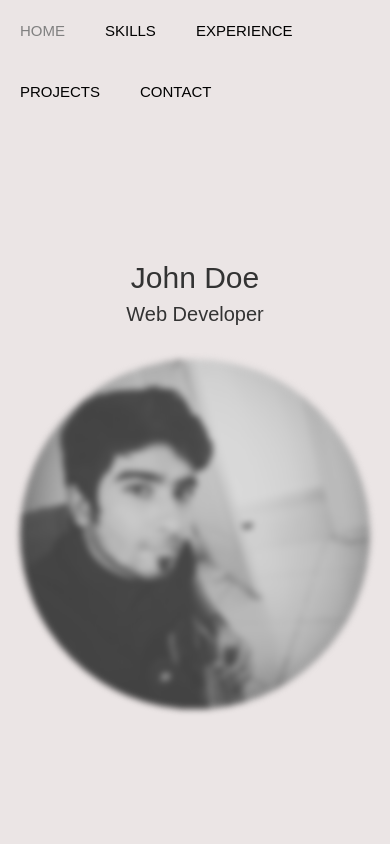
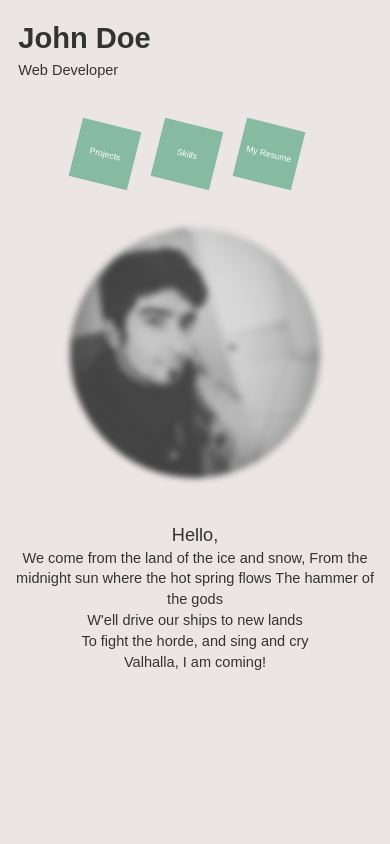
Before and after one commit to batradeepanshu/resume-web, a React (Create React App) app: page / in a window 390 px wide. Shown: the top 844 px of the page. Built offline with nearby package versions, Linux system fonts and the light colour scheme; a web font is replaced by a local one.

Commit message:
responsive

```diff
--- a/src/components/Header.js
+++ b/src/components/Header.js
@@ -1,8 +1,8 @@
-import React from 'react';
-import { Link } from 'react-router-dom';
+import React,{Component} from 'react';
+import { Link,withRouter } from 'react-router-dom';
 import '../stylesheet/Header.css'
 
- const Header=(props)=>{
+ export const Header=(props)=>{
    return (
      <div className='header-wrapper clearfix' ref={props.heightRef}>
        <ul>
@@ -15,4 +15,18 @@ import '../stylesheet/Header.css'
      </div>
    )
  };
- export default Header;
+ class ResponsiveHeader extends Component{
+   render(){
+     return (
+       <div className='responsive-header'>
+        {this.props.history.location.pathname=='/' && (
+          <React.Fragment>
+          <div className='name-head'>John Doe</div>
+          <div className='role-head'>Web Developer</div>
+        </React.Fragment>
+        )}
+       </div>
+     );
+   }
+ }
+ export default withRouter(ResponsiveHeader)
--- a/src/components/Home.js
+++ b/src/components/Home.js
@@ -25,15 +25,32 @@ class Home extends Component{
         imageElements[i].addEventListener("load", this.onImageLoad.bind(this));
       }
   }
+  calculateHeight(homeHeight){
+    let height =(window.innerWidth>480?
+      (window.innerWidth>935?homeHeight:(homeHeight*.9)):'auto');
+      return height;
+  }
 
   render(){
     const {homeHeight,setPage}=this.props;
     return (
       <React.Fragment>
       {this.state.loading && <Loader height={this.props.homeHeight}/>}
-      <div className={'home-wrap transition-item '+(this.state.loading?'hide':'')} style={{height:homeHeight}}>
-        <div className='left-section col-md-6'>
-          <div className='me-container'>
+      <div className={'home-wrap transition-item '+(this.state.loading?'hide':'')} style={{height:this.calculateHeight(homeHeight)}}>
+        <div className='left-section col-md-6 col-xs-6 col-sm-6'>
+
+          <div className='res-wor-ski resp clearfix'>
+            <div className='r-w-s animate'>
+              Projects
+            </div>
+            <div className='r-w-s animate' onClick={this.changeRoute.bind(this,"/skills")}>
+              Skills
+            </div>
+            <div className='r-w-s green animate'>
+              My Resume
+            </div>
+          </div>
+          <div className={(window.innerWidth>480?'me-container':'')}>
           <div className='name'>John Doe</div>
           <div className='job-role'>Web Developer</div>
           <img className='animate' src={process.env.PUBLIC_URL+"/assets/me3.jpeg"}/>
@@ -41,8 +58,8 @@ class Home extends Component{
 
           </div>
         </div>
-        <div className='right-section col-md-6'>
-          <div className='me-container2'>
+        <div className='right-section col-xs-6 col-md-6 col-sm-6'>
+          <div className={(window.innerWidth>480?'me-container2':'')}>
           <div className='salutation'>Hello,</div>
           <div className='brief-about-me'>We come from the land of the ice and snow,
           From the midnight sun where the hot spring flows
@@ -52,7 +69,7 @@ class Home extends Component{
           Valhalla, I am coming!
 
         </div>
-          <div className='res-wor-ski'>
+          <div className='res-wor-ski non-resp clearfix'>
             <div className='r-w-s animate'>
               Projects
             </div>
--- a/src/components/Section1.js
+++ b/src/components/Section1.js
@@ -1,5 +1,5 @@
 import React,{Component} from "react";
-import Header from "./Header";
+import ResponsiveHeader,{Header} from "./Header";
 import { HashRouter,Route,Switch } from 'react-router-dom';
 // import AnimateHOC from './AnimateHOC';
 import Home from "./Home";
@@ -21,6 +21,7 @@ class Section1 extends Component{
         <HashRouter>
           <div>
           <Header heightRef={(header)=>{this.header=header}}/>
+          <ResponsiveHeader/>
           <Switch>
             {/* <Route exact path={'/'} component={AnimateHOC(Home)}/>
             <Route exact path={'/'} component={AnimateHOC(Skills)}/> */}
--- a/src/index.css
+++ b/src/index.css
@@ -1,3 +1,6 @@
+html{
+  font-size: 62.5%;
+}
 body {
   margin: 0;
   padding: 0;
@@ -6,6 +9,9 @@ body {
   background-color: #ebe5e5;
   /*background-color: #BFD3C1;*/
   /*background: linear-gradient(to right,#ebe5e5, #0e5a54);*/
+}
+.resp{
+  display: none;
 }
 
 .clearfix:after {
@@ -18,7 +24,25 @@ body {
 }
 .page-head{
   text-align: left;
-  font-size: 35px;
+  font-size: 3.5rem;
   font-weight: 500;
   margin-bottom: 2rem;
 }
+
+@media only screen and (max-width:993px){
+  html{
+    font-size: 55.5%;
+  }
+}
+
+@media only screen and (max-width:480px){
+  html{
+    font-size: 45.5%;
+  }
+  .resp{
+    display: block;
+  }
+  .non-resp{
+    display: none;
+  }
+}
--- a/src/stylesheet/App.css
+++ b/src/stylesheet/App.css
@@ -15,7 +15,7 @@
 }
 
 .App-title {
-  font-size: 1.5em;
+  font-size: 1.5rem;
 }
 
 .App-intro {
--- a/src/stylesheet/Header.css
+++ b/src/stylesheet/Header.css
@@ -21,3 +21,28 @@
 .header-wrapper a:hover{
   color: grey;
 }
+.responsive-header{
+  display: none;
+}
+
+@media only screen and (max-width:935px){
+  .header-wrapper{
+    display: none;
+  }
+}
+@media only screen and (max-width:480px){
+  .responsive-header{
+    display: block;
+    text-align: left;
+    padding-left: 2.5rem;
+    padding-top: 2.5rem;
+  }
+  .responsive-header .name-head{
+    font-size: 4rem;
+    font-weight: bold;
+  }
+  .responsive-header .role-head{
+    font-size: 2rem;
+
+  }
+}
--- a/src/stylesheet/Home.css
+++ b/src/stylesheet/Home.css
@@ -17,14 +17,17 @@
     object-fit: cover;
     margin-top: 30px;
 }
+.left-section img:hover{
+    filter: none;
+}
 .salutation{
-  font-size: 30px;
+  font-size: 3rem;
   text-align: left;
 }
 .brief-about-me{
   text-align: left;
   width: 80%;
-  font-size: 20px;
+  font-size: 2rem;
   font-weight: 200;
   margin-bottom: 15px;
 }
@@ -45,6 +48,9 @@
   color: white;
   transition: .1s transform linear;
 }
+.res-wor-ski .r-w-s:nth-child(3){
+  margin-right: 0;
+}
 .res-wor-ski .r-w-s:hover{
   transform: scale(1.1) rotate(14deg);
   /*background-color: #bd8d36;*/
@@ -63,11 +69,85 @@
 }
 
 .left-section .name{
-  font-size: 30px;
+  font-size: 3rem;
 }
 .left-section .job-role{
-  font-size: 20px;
+  font-size: 2rem;
 }
 .red{
   background-color: grey !important;
 }
+
+@media only screen and (max-width:935px){
+  .brief-about-me{
+    font-size: 1.5rem;
+  }
+  .salutation{
+    font-size: 2.5rem;
+  }
+  .res-wor-ski .r-w-s{
+    width: 75px;
+    height: 75px;
+    font-size: 1.5rem;
+    line-height: 75px;
+  }
+  .left-section img{
+    width: 30rem;
+    height: 30rem;
+  }
+}
+@media only screen and (max-width:693px){
+  .left-section .name{
+    display: none;
+  }
+  .left-section .job-role{
+    display: none;
+  }
+  .left-section{
+    width: 100%;
+  }
+  .left-section img{
+    width: 250px;
+  height: 250px;
+  margin-top: 6rem;
+
+  }
+  .left-section{
+    width: 100%;
+  }
+  .right-section{
+    margin-top: 3rem;
+    text-align: center;
+  }
+  .salutation{
+    text-align: center;
+  }
+  .brief-about-me{
+    width: 100%;
+    text-align: center;
+  }
+  .res-wor-ski .r-w-s{
+  width: 60px;
+  height: 60px;
+  line-height: 60px;
+  font-size: 1.2rem;
+  }
+}
+
+@media only screen and (max-width:480px){
+  .right-section{
+    margin-top: 6rem;
+    width: 100%;
+  }
+  .salutation{
+  font-size: 2.5rem;
+  }
+  .brief-about-me{
+    font-size: 2rem;
+  }
+  .res-wor-ski{
+    width: 240px;
+    margin: auto;
+    margin-top: 6rem;
+  }
+}
--- a/src/stylesheet/Loader.css
+++ b/src/stylesheet/Loader.css
@@ -15,7 +15,7 @@
   height: 51px;
   margin: 6px;
   border-radius: 50%;
-  background: #9b9292;
+  background: #86BAA1;
   animation: lds-circle 2.4s cubic-bezier(0, 0.2, 0.8, 1) infinite;
 }
 @keyframes lds-circle {
--- a/src/stylesheet/Projects.css
+++ b/src/stylesheet/Projects.css
@@ -60,6 +60,8 @@ left: 0;
   margin-right: 2rem;
   margin-bottom: 2rem;
   cursor: pointer;
+  border: 1px solid #9290a4;
+  padding: 3px;
 }
 .pro-right .screenshots .images img:hover{
   opacity: .4;
--- a/src/stylesheet/Skills.css
+++ b/src/stylesheet/Skills.css
@@ -7,10 +7,15 @@
   text-align: left;
   padding: 2rem;
   padding-left: 4rem;
-  position: absolute;
-  left: 50%;
+  width: 600px;
+  margin: auto;
+  /*position: absolute;*/
+  /*left: 50%;
   top: 50%;
-  transform: translate(-50%,-50%);
+  transform: translate(-50%,-50%);*/
+  /*width:400px;
+  margin-left:-200px;
+  left:50%;*/
 
 }
 .sub-section{
@@ -20,7 +25,7 @@
 margin-bottom: 4rem;
 }
 .sub-section .sub-head{
-font-size: 20px;
+font-size: 2rem;
 margin-bottom: 2rem;
 
 }
@@ -37,3 +42,32 @@ margin-bottom: 2rem;
 .tech-ico-name span{
   display: block;
 }
+@media only screen and (max-width:600px){
+  .skills-container{
+    width: 100%;
+    padding-left: 0;
+    padding: 0;
+  }
+  .sub-content img{
+    width: 4rem;
+
+  }
+  .sub-section{
+    font-size:1.3rem;
+
+  }
+  .sub-section .sub-head{
+    background-color: #0080001c;
+    padding: 0.3rem;
+    margin-bottom: 3.1rem;
+    text-align: center;
+  }
+  .tech-ico-name{
+    margin-bottom: 2rem;
+    width: 33.33%;
+    margin-right: 0;
+  }
+  .skills-container .page-head{
+    text-align: center;
+  }
+}
--- a/src/stylesheet/Timeline.css
+++ b/src/stylesheet/Timeline.css
@@ -1,7 +1,8 @@
 .timeline-wrap{
-  position: absolute;
-  left: 50%;
-  transform: translateX(-50%);
+  position: static;
+  width: 46%;
+  margin: auto;
+  /*transform: translateX(-50%);*/
   margin-top: 2rem;
   margin-bottom: 4rem;
 }
@@ -57,3 +58,35 @@ margin-bottom: 4rem;
 .content-profile{
   font-size: 2.5rem;
 }
+
+@media only screen and (max-width:1200px){
+  .timeline-wrap{
+  width: 60%;
+  }
+}
+
+@media only screen and (max-width:993px){
+  .timeline-wrap{
+  width: 70%;
+  }
+  .line-circle{
+    width: 10%;
+  }
+  .timeline-content{
+    width: 90%;
+  }
+}
+@media only screen and (max-width:693px){
+  .timeline-wrap{
+  width: 90%;
+  }
+}
+
+@media only screen and (max-width:400px){
+  .line-circle{
+    width: 15%;
+  }
+  .timeline-content{
+    width: 85%;
+  }
+}
```
